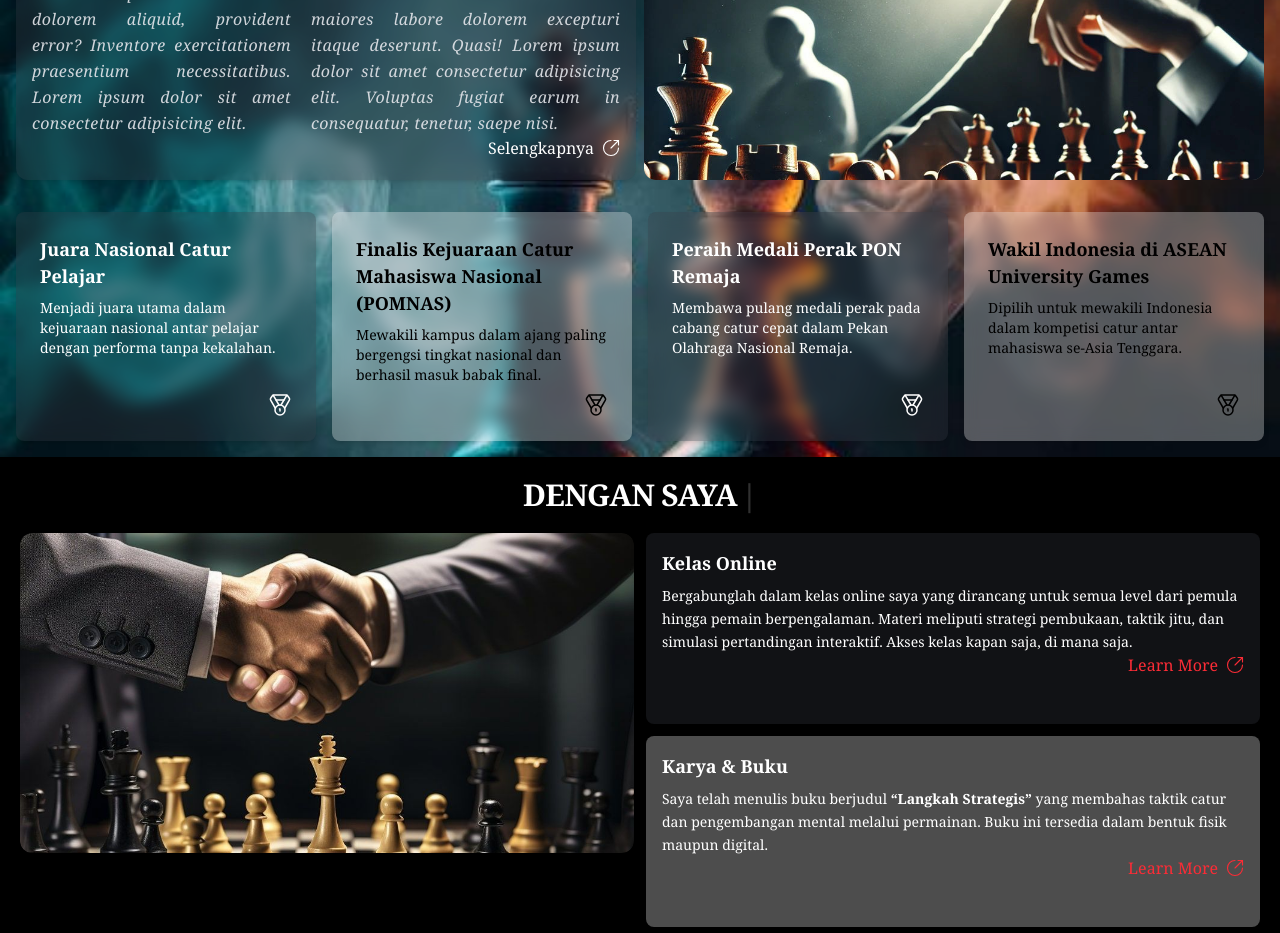
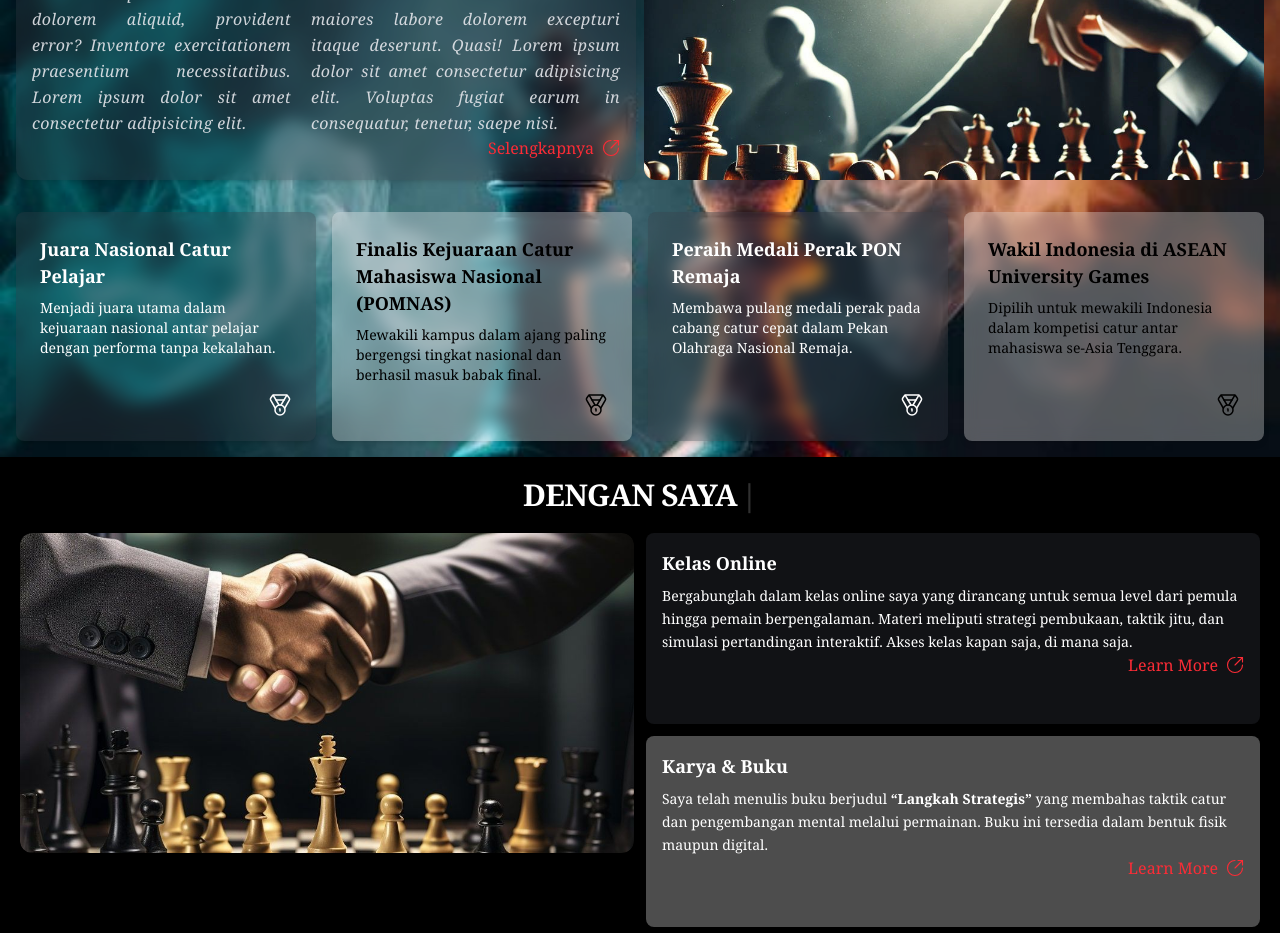
Before and after one commit to Mhusnul/chess, a React (Vite) app: page / in a window 1280 px wide. Shown: the part 1020-1953 px from the top of the page. Built offline with nearby package versions, Linux system fonts and the light colour scheme.

Commit message:
feat: Update button hover styles for improved visibility

```diff
--- a/src/components/section/Aboute.jsx
+++ b/src/components/section/Aboute.jsx
@@ -37,7 +37,7 @@ function Aboute() {
         <div className="card-actions justify-end">
           <button
             onClick={handleNavigateToAbout}
-            className="flex items-center gap-2 hover:underline transition-all duration-300 hover:text-red-400"
+            className="flex items-center gap-2 hover:underline transition-all duration-300 text-red-500 hover:text-red-700"
           >
             Selengkapnya <CircleArrowOutUpRight size={18} strokeWidth={1.5} />
           </button>
```
